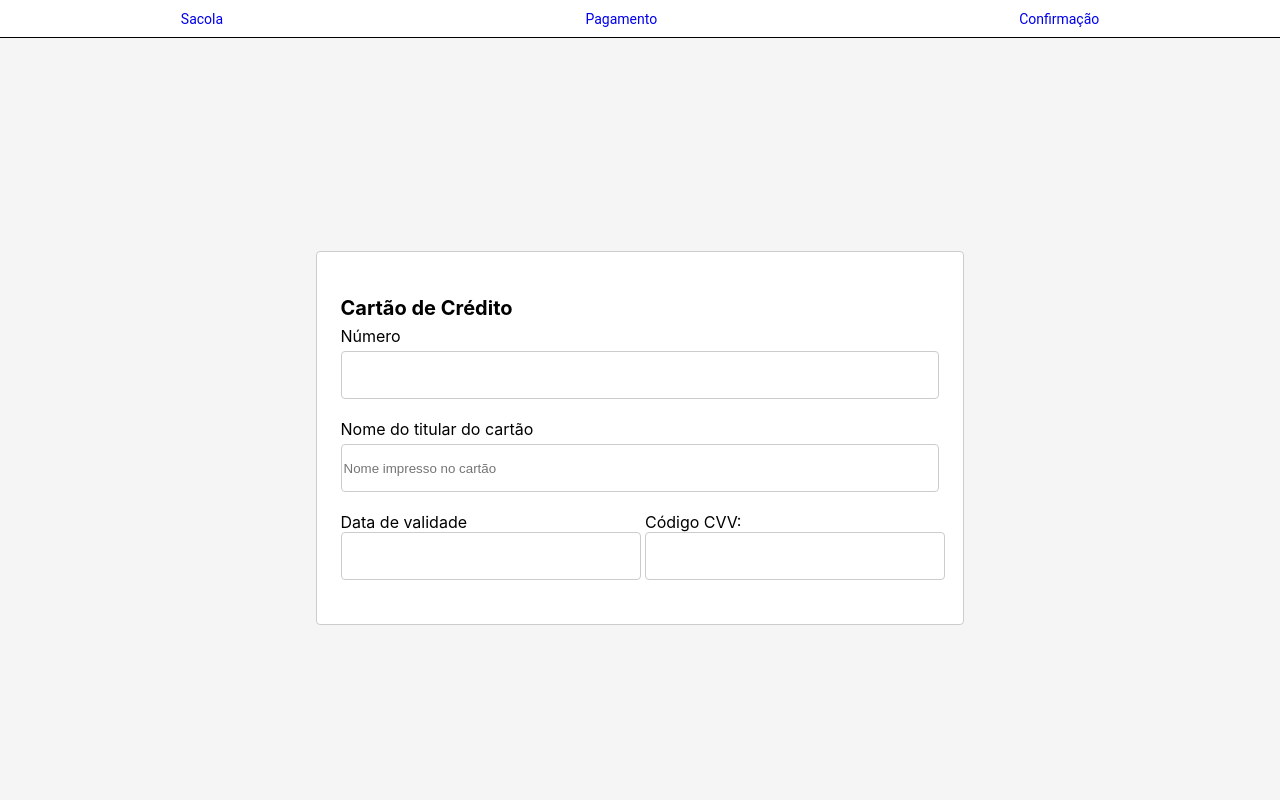
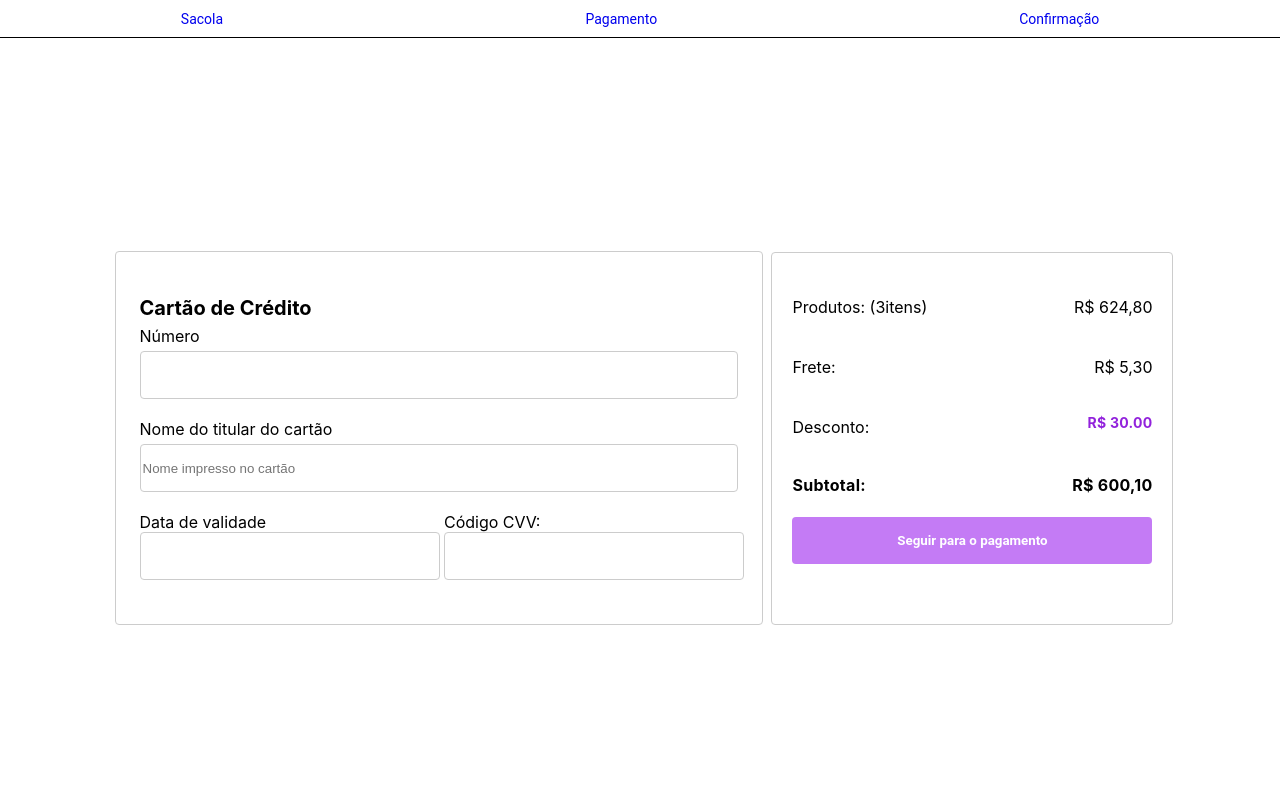
Before and after one commit to GabrielWojcik/Shop-cart, a React (Create React App) app: page /pagamento in a window 1280 px wide. Shown: the top 800 px of the page. Built offline with nearby package versions, Linux system fonts and the light colour scheme; the HTML template or start-up script is replaced by a standard one.

Commit message:
Feat - New responsive screens

```diff
--- a/src/components/cartao/index.jsx
+++ b/src/components/cartao/index.jsx
@@ -3,7 +3,7 @@ import Pagamento from "../pagamento/index"
 
 export default function Cartao() {
     return(
-        <>
+        <div className="main">
         <div className="container-main">
         <div className="container-dados">
             <div className="titulo-container">
@@ -30,8 +30,8 @@ export default function Cartao() {
 
            </div>
         </div>
+        </div>
+        <Pagamento />
     </div>
-        <Pagamento />
-    </>
     )
 }
--- a/src/components/cartao/styles.css
+++ b/src/components/cartao/styles.css
@@ -73,3 +73,15 @@
     border-radius: 4px;
     height: 44px;
 }
+
+@media screen and (min-width: 1000px) {
+    .main {
+        display: flex;
+        align-items: center;
+        justify-content: center;
+    }
+    .container-main {
+        background: #FFF;
+    }
+
+}
--- a/src/components/confirmacao/index.jsx
+++ b/src/components/confirmacao/index.jsx
@@ -20,8 +20,10 @@ export default function Confirmacao() {
 
                 </div>
             </div>
+            <div className="container-main-confirmacao">
                 <Produtos />
                 <Pagameto />
+            </div>
         </>
     )
 }
--- a/src/components/confirmacao/styles.css
+++ b/src/components/confirmacao/styles.css
@@ -38,3 +38,11 @@
     line-height: 20px;
 
 }
+
+@media screen and (min-width: 1000px) {
+    .container-main-confirmacao {
+        display: flex;
+        align-items: center;
+        justify-content: center;
+    }
+}
```
Lines whose indentation alone changed are shown as unchanged.
